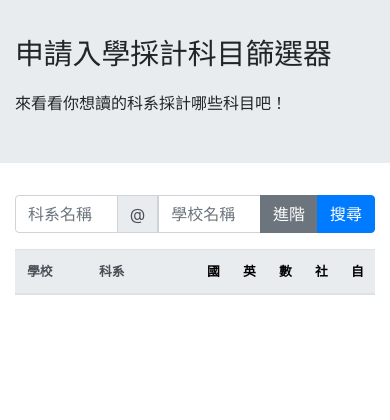
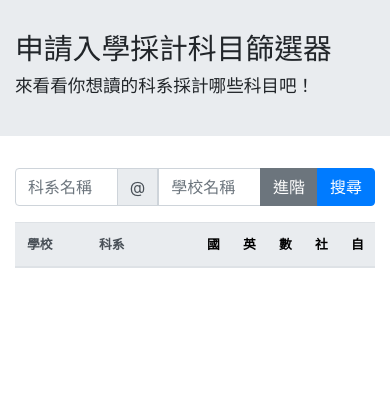
Before and after one commit to lashhw/applytool, a PHP site: page / in a window 390 px wide. Shown: the top 420 px of the page. Run offline with PHP 8.4, Linux system fonts and the light colour scheme; lists and menus that the app fills with data are empty; some libraries are stand-ins or nearby versions.

Commit message:
search engine optimization

```diff
--- a/index.html
+++ b/index.html
@@ -20,7 +20,7 @@
   <script src="https://cdnjs.cloudflare.com/ajax/libs/popper.js/1.14.6/umd/popper.min.js"></script>
   <script src="https://maxcdn.bootstrapcdn.com/bootstrap/4.2.1/js/bootstrap.min.js"></script>
   <!-- external css -->
-  <link rel="stylesheet" href="style.css?v=2">
+  <link rel="stylesheet" href="style.css?v=3">
   <!-- external js -->
   <script src="common.js?v=2"></script>
 </head>
@@ -29,8 +29,8 @@
     <!-- title bar -->
     <div class="jumbotron jumbotron-fluid">
       <div class="container">
-        <p id="title_text">申請入學採計科目篩選器</p>
-        <p>來看看你想讀的科系採計哪些科目吧！</p>
+        <h1>申請入學採計科目篩選器</h1>
+        <h2>來看看你想讀的科系採計哪些科目吧！</h2>
       </div>
     </div>
     <!-- search form -->
--- a/style.css
+++ b/style.css
@@ -1,12 +1,15 @@
-#title_text{
-  font-size: 3rem;
+h2{
+  font-size: 1.2rem;
 }
 @media (max-width: 768px){
   #table_result{
     font-size: 0.8rem;
   }
-  #title_text{
+  h1{
     font-size: 1.8rem;
+  }
+  h2{
+    font-size: 1.1rem;
   }
 }
 #table_result{
```
